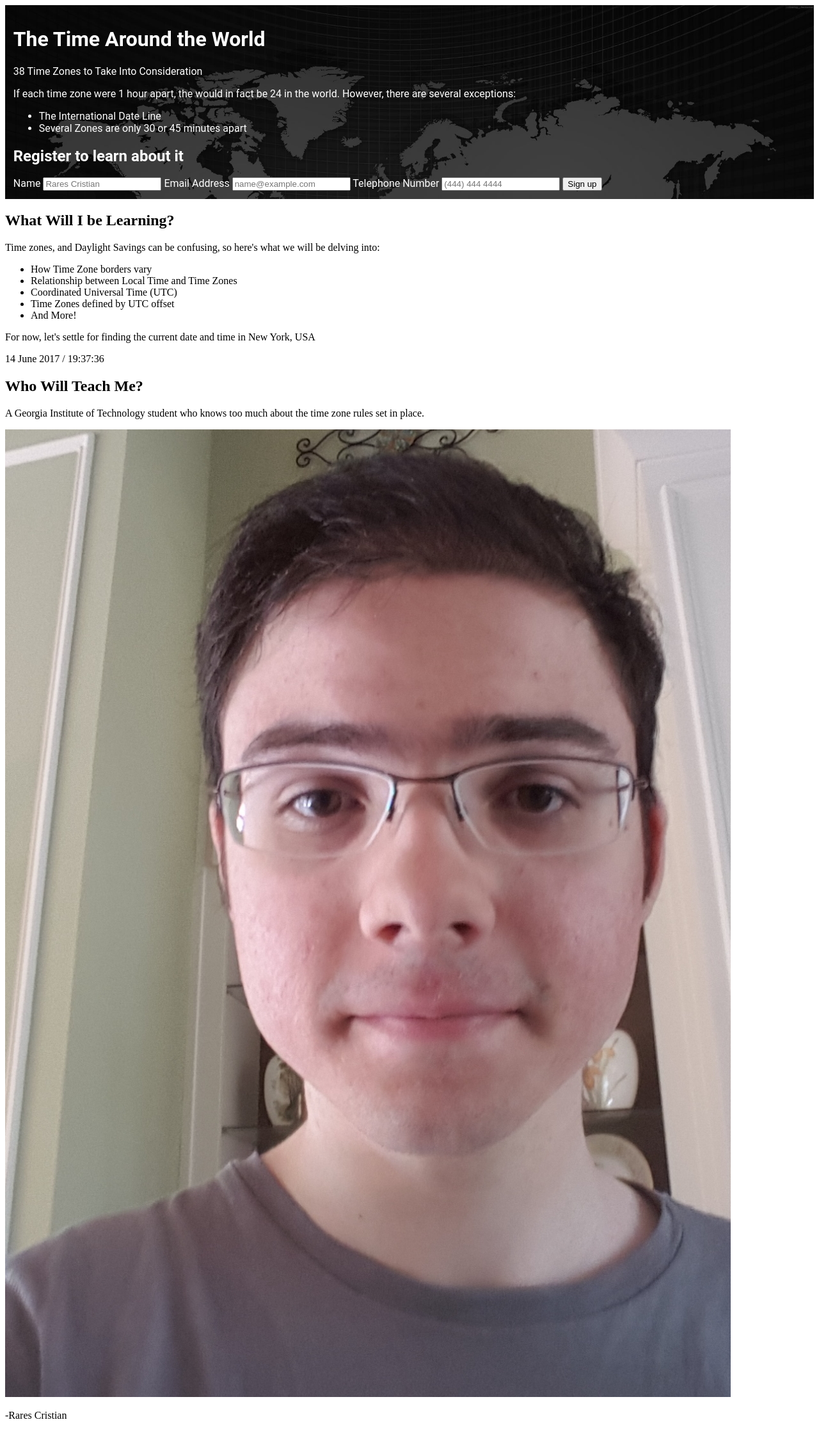
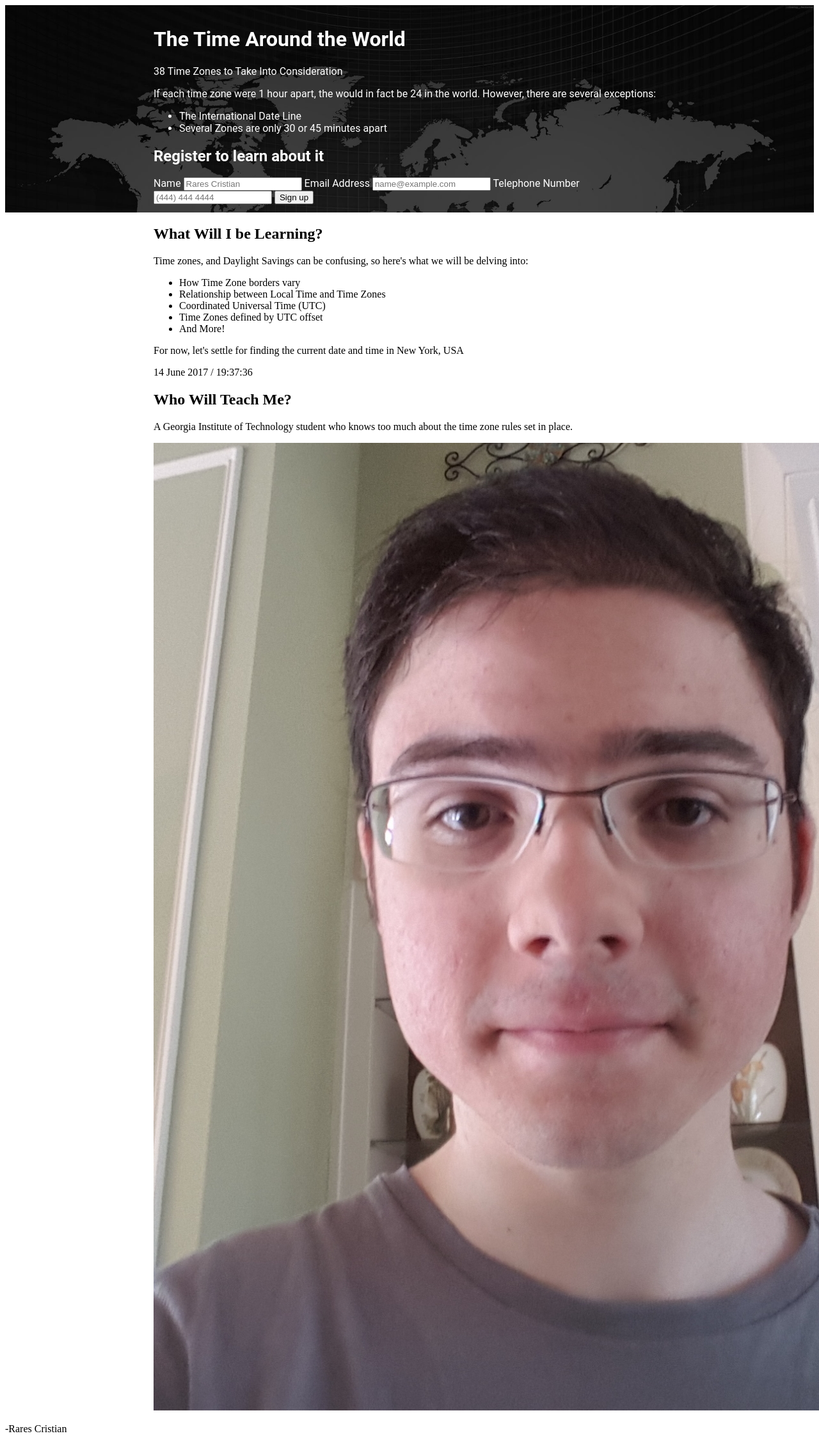
Before and after one commit to RaresC21/Tunnll-Internship, a Django app: page / in a window 1280 px wide; the page is wider, and only the part inside the window is pictured. Shown: that part at 64% size. Before the commit the page ends 2217 px from the top of that part, so only its background shows below. Run offline with Django 3.2, Linux system fonts and the light colour scheme.

Commit message:
constrain width and center the elements

```diff
--- a/Time-and-Date/time_date_app/static/css/style.css
+++ b/Time-and-Date/time_date_app/static/css/style.css
@@ -5,3 +5,8 @@
     background-image: url("../Images/background.jpg");
     background-size: cover;
 }
+
+.container {
+    margin:auto;
+    max-width: 800px;
+}
```
